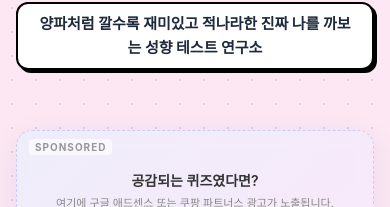
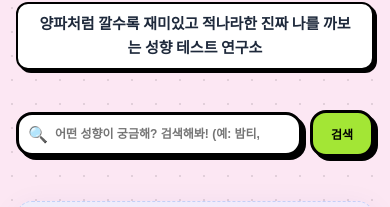
Before and after one commit to ParkJaeSungOne/onion_quiz, a Next.js app: page / in a window 390 px wide. Shown: the part 148-355 px from the top of the page. Built offline with nearby package versions, Linux system fonts and the light colour scheme; no server answers; the database is empty.

Commit message:
feat: Implement server-side search query logic and kitsch SearchBar client component

```diff
--- a/app/page.module.css
+++ b/app/page.module.css
@@ -329,3 +329,26 @@
   border-color: rgba(0, 0, 0, 0.4);
   transform: none;
 }
+
+/* 검색 결과 안내 배지 */
+.searchResultBadge {
+  font-size: 13px;
+  font-weight: 900;
+  background: #ffffff;
+  color: #000000;
+  border: 3px solid #000000;
+  box-shadow: 3px 3px 0px #000000;
+  padding: 12px 20px;
+  border-radius: 14px;
+  margin-bottom: 28px;
+  display: inline-block;
+}
+
+@media (prefers-color-scheme: dark) {
+  .searchResultBadge {
+    background: #1f2937;
+    color: #ffffff;
+    border-color: #ffffff;
+    box-shadow: 3px 3px 0px #ffffff;
+  }
+}
--- a/app/page.tsx
+++ b/app/page.tsx
@@ -3,17 +3,18 @@ import { Quiz } from '@prisma/client';
 import prisma from '@/lib/prisma';
 import AdSlot from '@/components/AdSlot';
 import OnionLogo from '@/components/OnionLogo';
+import SearchBar from '@/components/SearchBar';
 import styles from './page.module.css';
 
-// 5분 단위 증분 정적 재생성 (ISR) 설정으로 페이지 로딩 속도 극단적 향상
-export const revalidate = 300;
+// 매번 요청 시 DB 최신 데이터를 반영하도록 설정
+export const revalidate = 0;
 
 interface HomePageProps {
-  searchParams: Promise<{ page?: string }>;
+  searchParams: Promise<{ page?: string; search?: string }>;
 }
 
 export default async function Home({ searchParams }: HomePageProps) {
-  const { page: pageStr } = await searchParams;
+  const { page: pageStr, search: searchStr } = await searchParams;
   const currentPage = parseInt(pageStr || '1', 10);
   const pageSize = 6; // 한 페이지당 6개 테스트 노출 (속도 최적화)
 
@@ -22,14 +23,24 @@ export default async function Home({ searchParams }: HomePageProps) {
   let totalPages = 1;
   let pageNum = 1;
 
+  // 1. 검색어 필터 조건 (Title, Description, Category 대소문자 무관 contains 쿼리)
+  const whereClause = searchStr ? {
+    OR: [
+      { title: { contains: searchStr, mode: 'insensitive' as const } },
+      { description: { contains: searchStr, mode: 'insensitive' as const } },
+      { category: { contains: searchStr, mode: 'insensitive' as const } },
+    ]
+  } : {};
+
   try {
-    const totalCount = await prisma.quiz.count();
+    const totalCount = await prisma.quiz.count({ where: whereClause });
     totalPages = Math.ceil(totalCount / pageSize) || 1;
 
     // 유효한 페이지 번호 검증 (범위 가드)
     pageNum = Math.min(Math.max(1, currentPage), totalPages);
 
     quizzes = await prisma.quiz.findMany({
+      where: whereClause,
       orderBy: { createdAt: 'desc' },
       skip: (pageNum - 1) * pageSize,
       take: pageSize,
@@ -44,6 +55,15 @@ export default async function Home({ searchParams }: HomePageProps) {
     dbError = true;
   }
 
+  // 페이징 링크 빌더 (검색어 쿼리 보존용)
+  const getPageLink = (pageNo: number) => {
+    let link = `/?page=${pageNo}`;
+    if (searchStr) {
+      link += `&search=${encodeURIComponent(searchStr)}`;
+    }
+    return link;
+  };
+
   return (
     <div className={styles.container}>
       <header className={styles.header}>
@@ -56,6 +76,9 @@ export default async function Home({ searchParams }: HomePageProps) {
         </p>
       </header>
 
+      {/* 🔍 검색 바 컴포넌트 마운트 */}
+      <SearchBar />
+
       {/* 상단 광고 슬롯 */}
       <AdSlot type="main" />
 
@@ -67,7 +90,22 @@ export default async function Home({ searchParams }: HomePageProps) {
             </p>
           </div>
         ) : quizzes.length === 0 ? (
+          // 검색 결과 혹은 등록 목록이 아예 비어있는 경우
           <div className={styles.infoCard}>
+            {searchStr ? (
+              <>
+                <p className={styles.infoText}>
+                  🔍 “ <strong>{searchStr}</strong> ” 에 대한 성향 테스트 검색 결과가 없습니다.
+                </p>
+                <p className={styles.infoSubText}>
+                  다른 재미있는 검색어로 찾아보거나, 홈 화면으로 돌아가 보세요!
+                </p>
+                <Link href="/" className={styles.seedButton} style={{ display: 'inline-block', marginTop: '16px' }}>
+                  ↩ 전체 리스트 보러가기
+                </Link>
+              </>
+            ) : (
+              <>
                 <p className={styles.infoText}>
                   등록된 성향 테스트가 아직 없습니다. 하루 한 번 AI 생성 파이프라인이 구동됩니다.
                 </p>
@@ -77,12 +115,20 @@ export default async function Home({ searchParams }: HomePageProps) {
                 <a href="/api/cron/generate" className={styles.seedButton}>
                   ✨ 첫 AI 테스트 강제 생성하기 (수동 트리거)
                 </a>
+              </>
+            )}
           </div>
         ) : (
           <>
+            {/* 검색어 활성화 시 안내 문구 */}
+            {searchStr && (
+              <div className={styles.searchResultBadge}>
+                🎯 “ <strong>{searchStr}</strong> ” 관련 결과 총 {quizzes.length}건이 발견되었습니다.
+              </div>
+            )}
+
             <div className={styles.grid}>
               {quizzes.map((quiz, index) => {
-                // 테스트 카드 렌더링
                 const card = (
                   <Link key={quiz.id} href={`/quiz/${quiz.id}`} className={styles.card}>
                     <div className={styles.cardHeader}>
@@ -97,7 +143,6 @@ export default async function Home({ searchParams }: HomePageProps) {
                   </Link>
                 );
 
-                // 테스트 3개마다 중간 광고 삽입
                 if (index > 0 && index % 3 === 0) {
                   return (
                     <div key={`ad-wrapper-${quiz.id}`} className={styles.gridAdWrapper}>
@@ -111,11 +156,11 @@ export default async function Home({ searchParams }: HomePageProps) {
               })}
             </div>
 
-            {/* 네오브루탈리즘 스타일 페이징 UI */}
+            {/* 네오브루탈리즘 스타일 페이징 UI (검색 쿼리 유지형) */}
             {totalPages > 1 && (
               <div className={styles.pagination}>
                 {pageNum > 1 ? (
-                  <Link href={`/?page=${pageNum - 1}`} className={styles.pageButton}>
+                  <Link href={getPageLink(pageNum - 1)} className={styles.pageButton}>
                     ◀ 이전
                   </Link>
                 ) : (
@@ -131,14 +176,14 @@ export default async function Home({ searchParams }: HomePageProps) {
                       {p}
                     </span>
                   ) : (
-                    <Link key={p} href={`/?page=${p}`} className={styles.pageButton}>
+                    <Link key={p} href={getPageLink(p)} className={styles.pageButton}>
                       {p}
                     </Link>
                   );
                 })}
 
                 {pageNum < totalPages ? (
-                  <Link href={`/?page=${pageNum + 1}`} className={styles.pageButton}>
+                  <Link href={getPageLink(pageNum + 1)} className={styles.pageButton}>
                     다음 ▶
                   </Link>
                 ) : (
--- /dev/null
+++ b/components/SearchBar.module.css
@@ -0,0 +1,132 @@
+.searchForm {
+  display: flex;
+  gap: 12px;
+  width: 100%;
+  max-width: 680px;
+  margin: 0 auto 36px auto;
+  align-items: center;
+}
+
+.searchWrapper {
+  position: relative;
+  flex: 1;
+  display: flex;
+  align-items: center;
+}
+
+.searchIcon {
+  position: absolute;
+  left: 16px;
+  font-size: 16px;
+  pointer-events: none;
+}
+
+.searchInput {
+  width: 100%;
+  background: #ffffff;
+  color: #000000;
+  border: 3px solid #000000;
+  box-shadow: 4px 4px 0px #000000;
+  padding: 14px 44px 14px 44px; /* 양옆 아이콘 패딩 */
+  font-size: 14px;
+  font-weight: 800;
+  outline: none;
+  border-radius: 16px;
+  transition: all 0.15s ease;
+}
+
+.searchInput:focus {
+  transform: translate(-1px, -1px);
+  box-shadow: 5px 5px 0px #000000;
+  border-color: var(--primary);
+}
+
+.clearButton {
+  position: absolute;
+  right: 16px;
+  background: transparent;
+  border: none;
+  font-size: 14px;
+  font-weight: 900;
+  color: #64748b;
+  cursor: pointer;
+  padding: 4px;
+  transition: transform 0.1s ease;
+}
+
+.clearButton:hover {
+  transform: scale(1.2);
+  color: #000000;
+}
+
+.searchButton {
+  background: var(--kitsch-lime);
+  color: #000000;
+  border: 3px solid #000000;
+  box-shadow: 4px 4px 0px #000000;
+  font-weight: 950;
+  font-size: 14px;
+  padding: 14px 28px;
+  border-radius: 16px;
+  cursor: pointer;
+  transition: all 0.15s ease;
+  white-space: nowrap;
+}
+
+.searchButton:hover {
+  transform: translate(-2px, -2px);
+  box-shadow: 6px 6px 0px #000000;
+}
+
+.searchButton:active {
+  transform: translate(2px, 2px);
+  box-shadow: 2px 2px 0px #000000;
+}
+
+/* Mobile Responsive */
+@media (max-width: 480px) {
+  .searchForm {
+    gap: 8px;
+    margin-bottom: 24px;
+  }
+  .searchInput {
+    padding: 12px 36px 12px 36px;
+    font-size: 12px;
+  }
+  .searchIcon {
+    left: 12px;
+  }
+  .clearButton {
+    right: 12px;
+  }
+  .searchButton {
+    padding: 12px 18px;
+    font-size: 12px;
+  }
+}
+
+/* Dark Mode */
+@media (prefers-color-scheme: dark) {
+  .searchInput {
+    background: #1f2937;
+    color: #ffffff;
+    border-color: #ffffff;
+    box-shadow: 4px 4px 0px #ffffff;
+  }
+  .searchInput:focus {
+    border-color: var(--kitsch-pink);
+  }
+  .clearButton {
+    color: #94a3b8;
+  }
+  .clearButton:hover {
+    color: #ffffff;
+  }
+  .searchButton {
+    border-color: #ffffff;
+    box-shadow: 4px 4px 0px #ffffff;
+  }
+  .searchButton:hover {
+    box-shadow: 6px 6px 0px #ffffff;
+  }
+}
--- /dev/null
+++ b/components/SearchBar.tsx
@@ -0,0 +1,56 @@
+'use client';
+
+import React, { useState, useEffect } from 'react';
+import { useRouter, useSearchParams } from 'next/navigation';
+import styles from './SearchBar.module.css';
+
+export default function SearchBar() {
+  const router = useRouter();
+  const searchParams = useSearchParams();
+
+  const [query, setQuery] = useState('');
+
+  // 주소창의 search 파라미터가 바뀌면 검색창 텍스트도 동기화
+  useEffect(() => {
+    const currentSearch = searchParams.get('search') || '';
+    setQuery(currentSearch);
+  }, [searchParams]);
+
+  const handleSearchSubmit = (e: React.FormEvent) => {
+    e.preventDefault();
+    const trimmed = query.trim();
+    if (trimmed) {
+      router.push(`/?search=${encodeURIComponent(trimmed)}`);
+    } else {
+      router.push('/');
+    }
+  };
+
+  const handleClear = () => {
+    setQuery('');
+    router.push('/');
+  };
+
+  return (
+    <form onSubmit={handleSearchSubmit} className={styles.searchForm}>
+      <div className={styles.searchWrapper}>
+        <span className={styles.searchIcon}>🔍</span>
+        <input
+          type="text"
+          className={styles.searchInput}
+          placeholder="어떤 성향이 궁금해? 검색해봐! (예: 밤티, MZ, F, 연애)"
+          value={query}
+          onChange={(e) => setQuery(e.target.value)}
+        />
+        {query && (
+          <button type="button" onClick={handleClear} className={styles.clearButton}>
+            ✕
+          </button>
+        )}
+      </div>
+      <button type="submit" className={styles.searchButton}>
+        검색
+      </button>
+    </form>
+  );
+}
```
Lines whose indentation alone changed are shown as unchanged.
